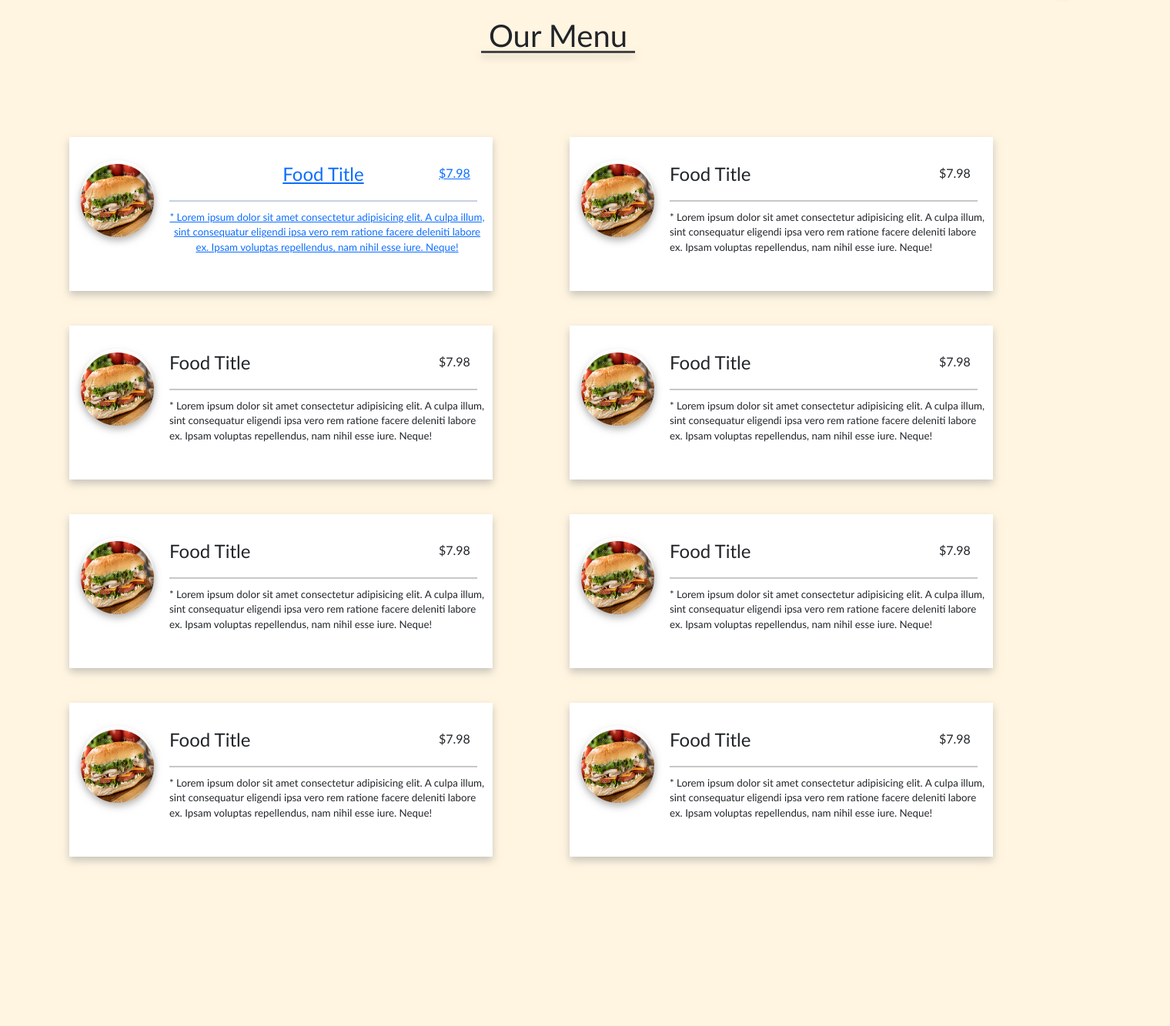
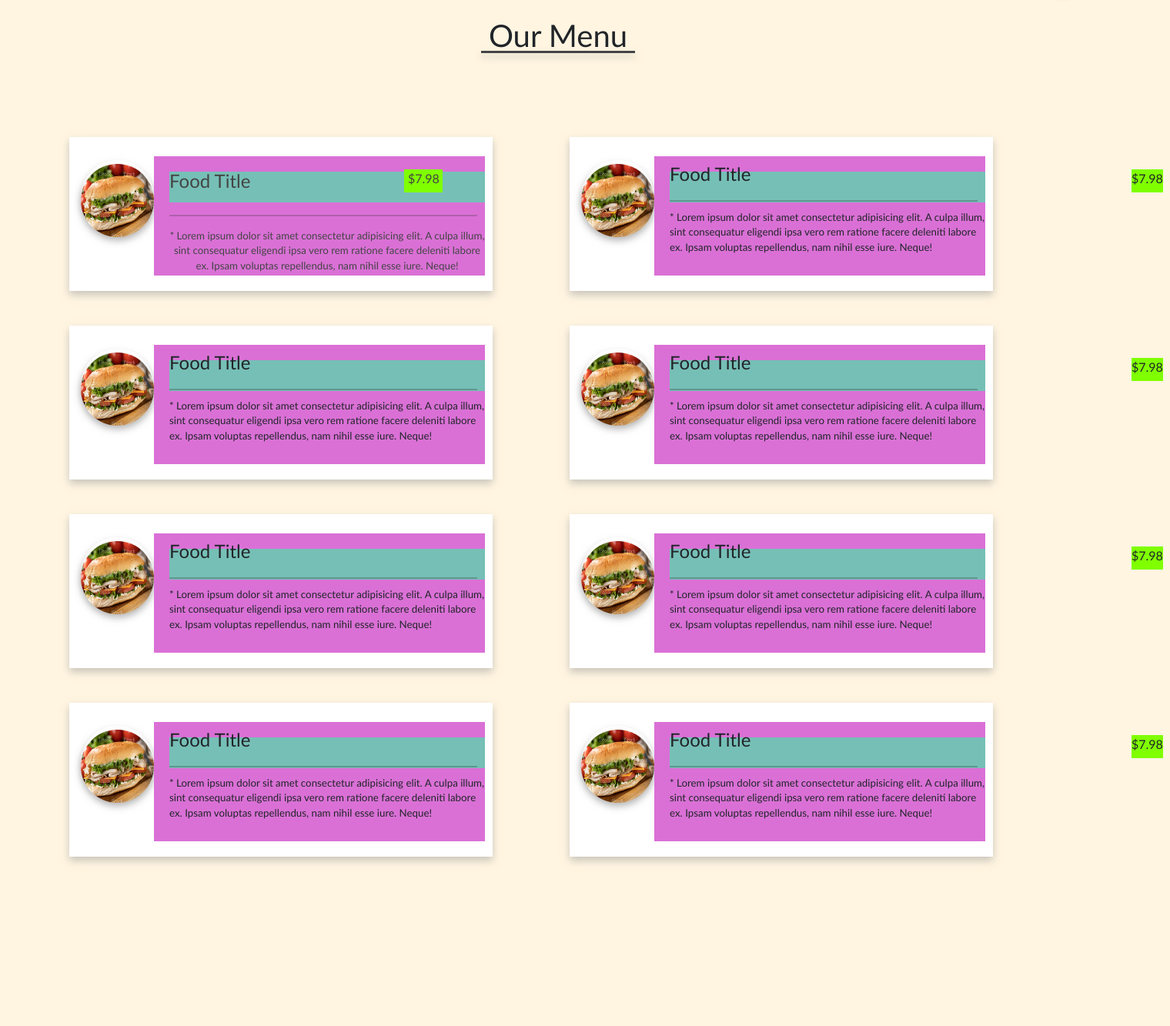
Before and after one commit to zmirzaa/subDelicious, a Flask app: page /menu in a window 1520 px wide. Shown: the part 90-1423 px from the top of the page at 77% size. Run offline with Flask 2, Linux system fonts and the light colour scheme; the visitor is signed in with stand-in values (Sample User, id 1); data that the repository does not hold is empty.

Commit message:
Minor bug fix menu page

```diff
--- a/flask_app/static/css/style.css
+++ b/flask_app/static/css/style.css
@@ -1083,11 +1083,16 @@
     justify-content: space-between;
     align-items: center;
 }
-
+/*
 .smaller_menu_box :hover {
     font-size: large;
+    text-decoration: none;
+    color: #444;
+} */
+.menu_link{
+    text-decoration: none;
+    color: #444;
 }
-
 .smaller_menu_box{
     padding-top: 25px;
     padding-right: 10px;
@@ -1115,18 +1120,22 @@
     padding-right: 20px;
     display: flex;
     align-items: center;
+    background-color: #76bfb6;
 }
+
 .food_price{
     width: 50px;
     height: 30px;
-    margin-top: -30px;
-    margin-left: -50px;
+    margin-top: -15px;
+    margin-left: 200px;
+    background-color: chartreuse;
 }
 .food_title_description{
     padding-left: 20px;
     width: 450px;
     height: 100;
     display: inline-block;
+    background-color: orchid;
 }
 .food_title{
     font-family: 'Gill Sans', 'Gill Sans MT', Calibri, 'Trebuchet MS', sans-serif;
--- a/flask_app/templates/menu.html
+++ b/flask_app/templates/menu.html
@@ -61,10 +61,8 @@
 
     <div id="sub_menu_container">
         <div class="top_menu_box">
-
-                                    <!-- EDITED ON 8/5/22 ADDED BUTTON LINK -->
             <div class="onclick">
-                <button><a href="/order/new">
+                <button><a class="menu_link" href="/order/new">
                     <div class="smaller_menu_box">
                         <div class="menu_picture">
                             <img class="menu_picture" src="{{ url_for('static', filename='img/sub_photo.jpg') }}" alt="user account image">
@@ -73,12 +71,12 @@
                             <div class="food_title_container">
                                 <div class="food_title">
                                     <p>Food Title</p>
-                                    <hr>
                                 </div>
                                 <div class="food_price">
                                     <p>$7.98</p>
                                 </div>
                             </div>
+                            <hr>
                             <div class="food_description">
                                 <p>* Lorem ipsum dolor sit amet consectetur adipisicing elit. A culpa illum, sint consequatur eligendi ipsa vero rem ratione facere deleniti labore ex. Ipsam voluptas repellendus, nam nihil esse iure. Neque!</p>
                             </div>
@@ -86,9 +84,6 @@
                     </div></a>
                 </button>
             </div>
-
-
-
             <div class="smaller_menu_box">
                 <div class="menu_picture">
                     <img class="menu_picture" src="{{ url_for('static', filename='img/sub_photo.jpg') }}" alt="user account image">
```
